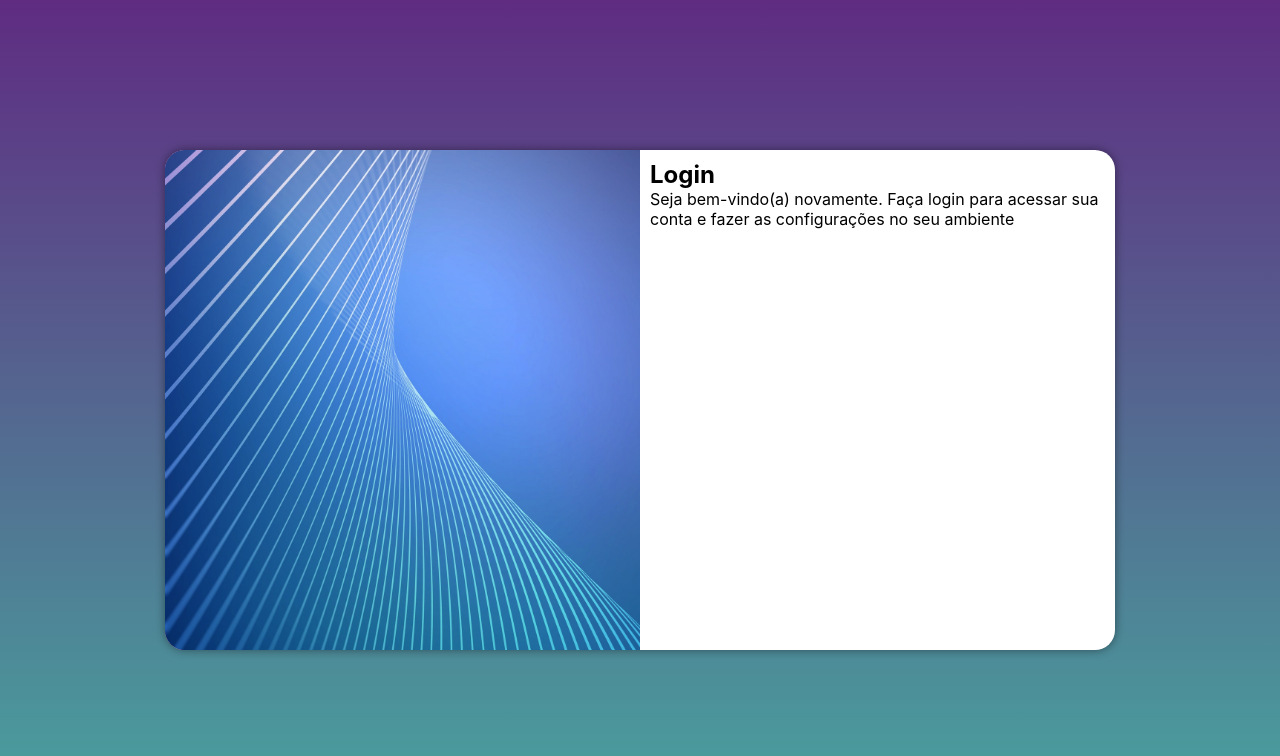
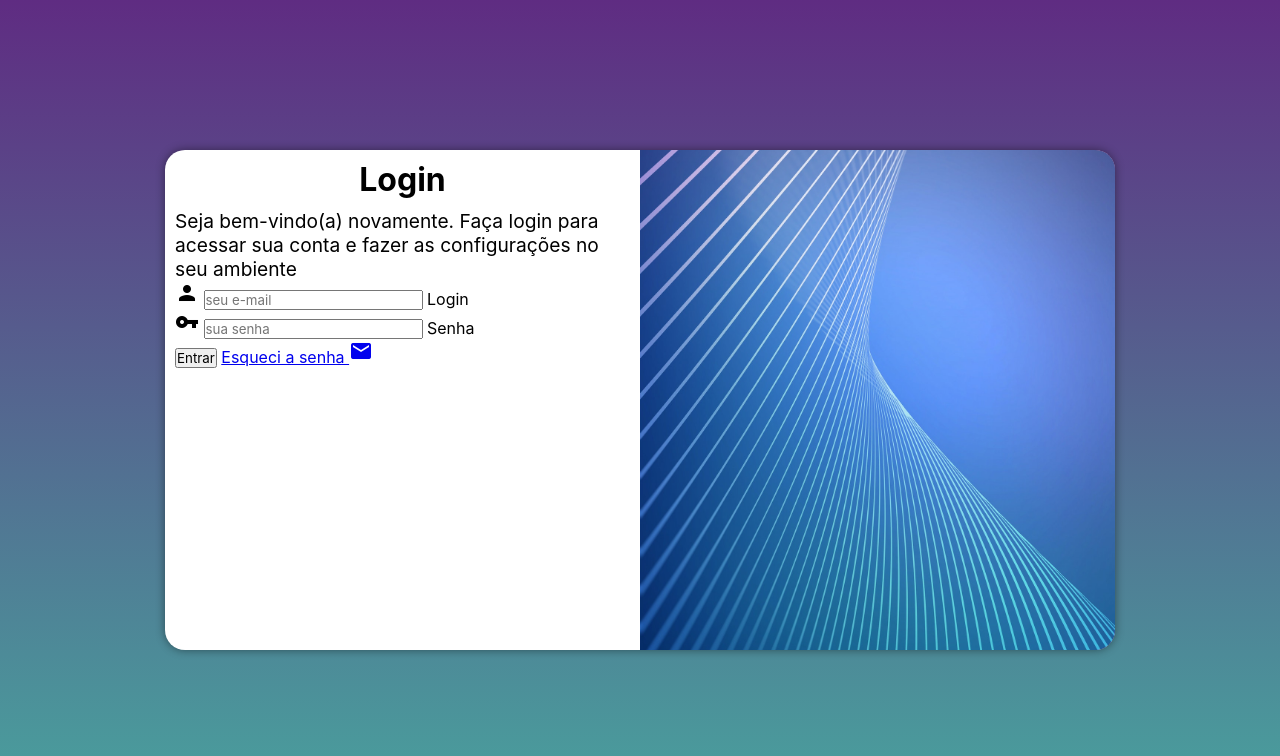
Before and after one commit to dennisilva/projeto-login, a plain HTML site: page index.html in a window 1280 px wide. Drawn offline with Linux system fonts and the light colour scheme.

Commit message:
att do projeto

```diff
--- a/estilos/media-query.css
+++ b/estilos/media-query.css
@@ -45,14 +45,22 @@ Grandes telas: acima de 1200px */
     }
 
     section#login > div#imagem {
-        float: left;
+        float: right;
         width: 50%;
         height: 100%;
     }
 
     section#login > div#formulario {
-        float: right;
+        float: left;
         width: 50%;
     }
 
+    #formulario > h1 {
+        font-size: 2em;
+    }
+
+    #formulario > p {
+        font-size: 1.2em;
+    }
+
 }
--- a/estilos/style.css
+++ b/estilos/style.css
@@ -61,3 +61,12 @@ section#login > div#formulario {
     display: block;
     padding: 10px;
 }
+
+#formulario > h1 {
+    text-align: center;
+    margin-bottom: 10px;
+}
+
+#formulario > p {
+    font-size: 0.8em;
+}
--- a/index.html
+++ b/index.html
@@ -5,6 +5,7 @@
     <meta http-equiv="X-UA-Compatible" content="IE=edge">
     <meta name="viewport" content="width=device-width, initial-scale=1.0">
     <title>Login</title>
+    <link rel="stylesheet" href="https://fonts.googleapis.com/icon?family=Material+Icons">
     <link rel="stylesheet" href="estilos/style.css">
     <link rel="stylesheet" href="estilos/media-query.css">
 </head>
@@ -17,8 +18,26 @@
             <div id="formulario">
                 <h1>Login</h1>
                 <p>Seja bem-vindo(a) novamente. Faça login para acessar sua conta e fazer as configurações no seu ambiente</p>
+                <form action="login.php" method="post">
+                    <div class="campo">
+                        <i class="material-icons">person</i>
+                        <input type="email" name="login" id="ilogin" placeholder="seu e-mail" autocomplete="email" required maxlength="30">
+                        <label for="ilogin">Login</label>
+                    </div>
+                    <div>
+                        <i class="material-icons">vpn_key</i>
+                        <input type="pass
+                        " name="senha" id="isenha" placeholder="sua senha" autocomplete="current-password" required minlength="8" maxlength="20">
+                        <label for="isenha">Senha</label>
+                    </div>
+                    <input type="submit" value="Entrar">
+                    <a href="esqueci.html"> Esqueci a senha <i class="material-icons">mail</i></a>
+
+
+                </form>
+
+
             </div>
-
         </section>
     </main>
 
```
